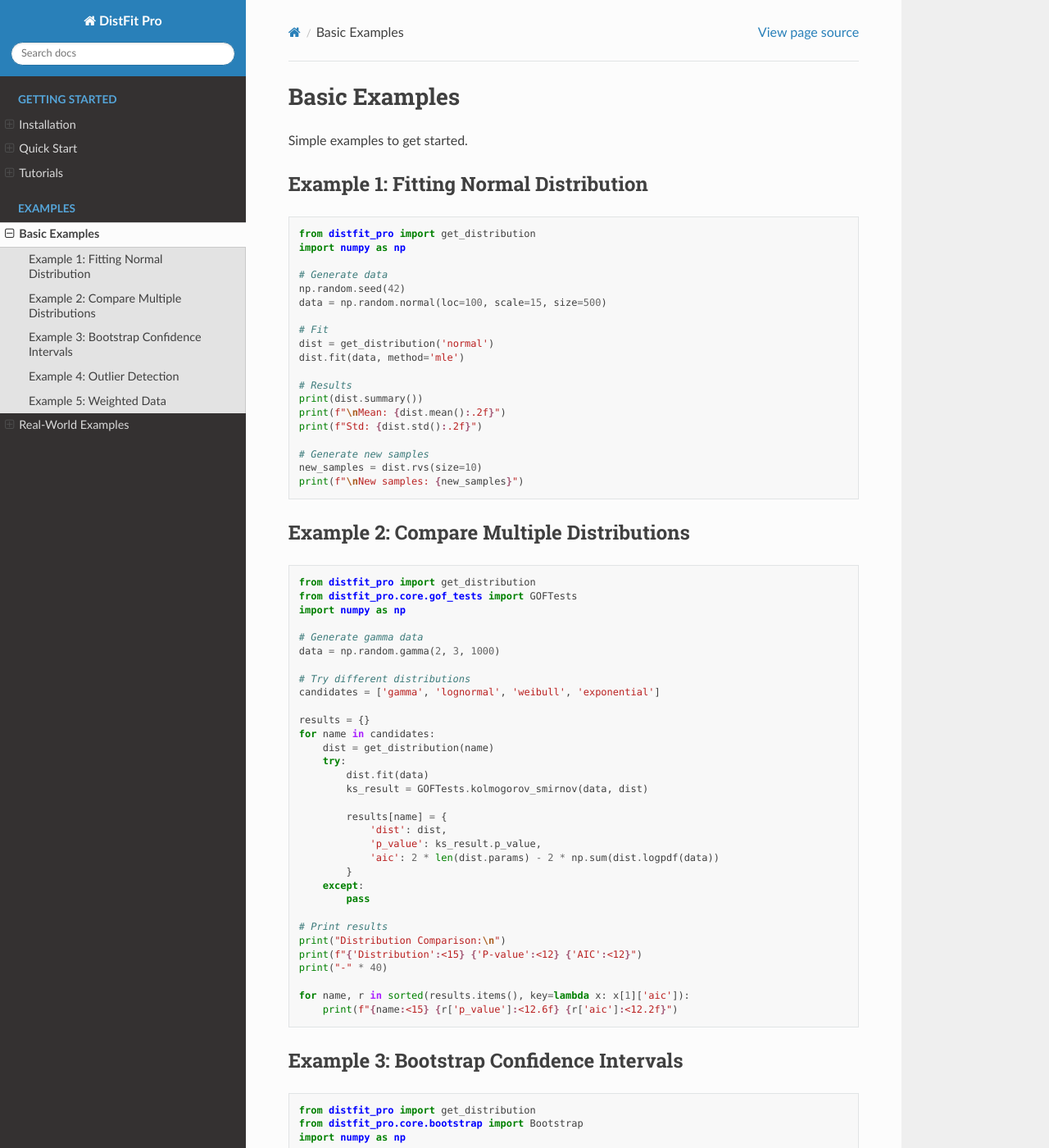
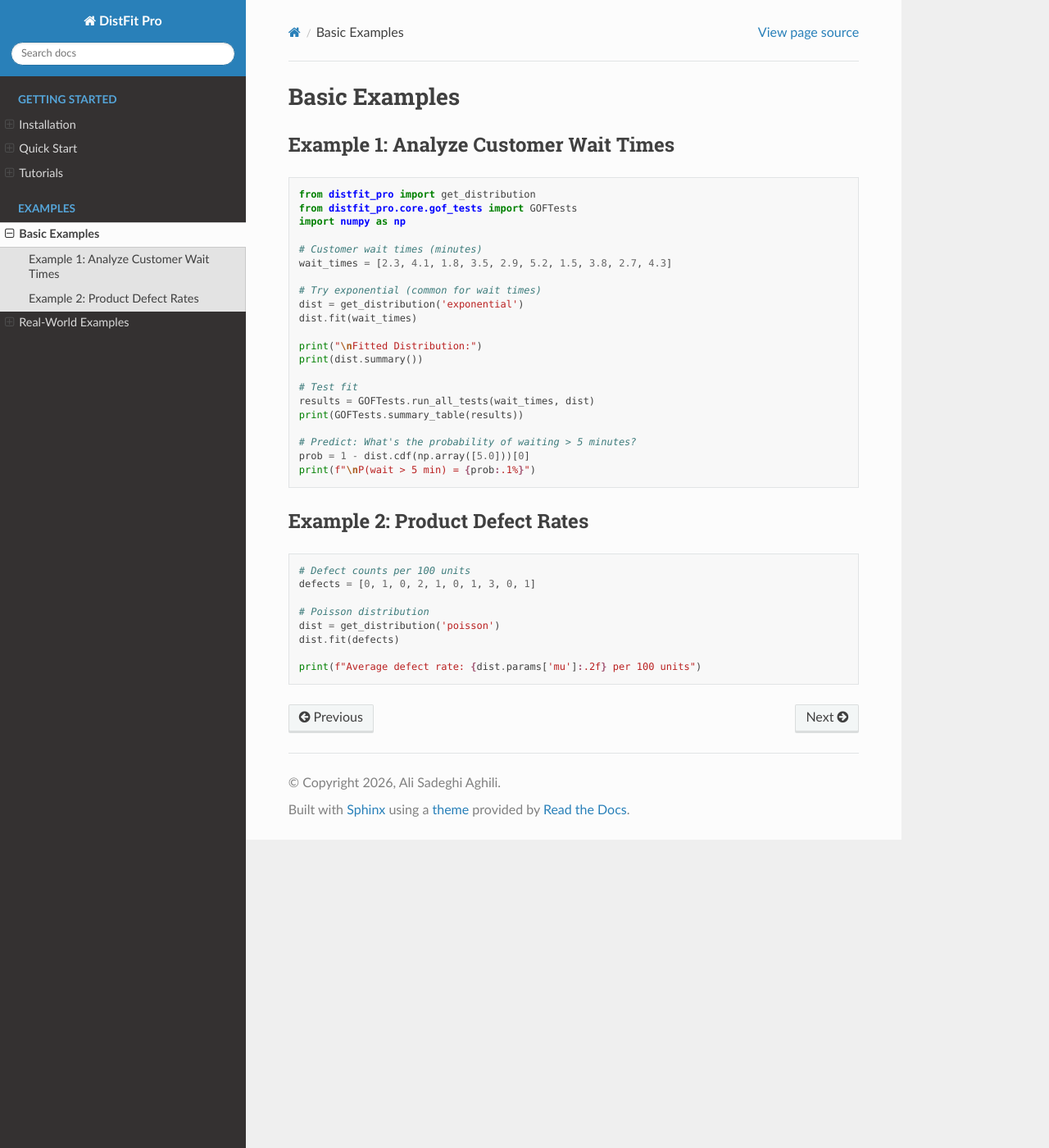
Before and after one commit to alisadeghiaghili/py-distfit-pro, a Sphinx documentation site: the page built from docs/source/examples/basic.rst, in a window 1280 px wide and 1400 px high. Shown: the whole window at 82% size. Built offline with Sphinx 7.4.7 and the Read the Docs theme 3.1.0, drawn with Linux system fonts in a browser that asks for light colours; pages that are not in the unit, such as notebooks, are missing from menus; some of the changed text lies outside the part shown.

Commit message:
add real-world example

```diff
--- a/docs/source/examples/basic.rst
+++ b/docs/source/examples/basic.rst
@@ -1,35 +1,8 @@
 Basic Examples
 ==============
 
-Simple examples to get started.
-
-Example 1: Fitting Normal Distribution
+Example 1: Analyze Customer Wait Times
 ---------------------------------------
-
-.. code-block:: python
-
-    from distfit_pro import get_distribution
-    import numpy as np
-
-    # Generate data
-    np.random.seed(42)
-    data = np.random.normal(loc=100, scale=15, size=500)
-
-    # Fit
-    dist = get_distribution('normal')
-    dist.fit(data, method='mle')
-
-    # Results
-    print(dist.summary())
-    print(f"\nMean: {dist.mean():.2f}")
-    print(f"Std: {dist.std():.2f}")
-
-    # Generate new samples
-    new_samples = dist.rvs(size=10)
-    print(f"\nNew samples: {new_samples}")
-
-Example 2: Compare Multiple Distributions
-------------------------------------------
 
 .. code-block:: python
 
@@ -37,132 +10,34 @@ Example 2: Compare Multiple Distributions
     from distfit_pro.core.gof_tests import GOFTests
     import numpy as np
 
-    # Generate gamma data
-    data = np.random.gamma(2, 3, 1000)
+    # Customer wait times (minutes)
+    wait_times = [2.3, 4.1, 1.8, 3.5, 2.9, 5.2, 1.5, 3.8, 2.7, 4.3]
 
-    # Try different distributions
-    candidates = ['gamma', 'lognormal', 'weibull', 'exponential']
+    # Try exponential (common for wait times)
+    dist = get_distribution('exponential')
+    dist.fit(wait_times)
 
-    results = {}
-    for name in candidates:
-        dist = get_distribution(name)
-        try:
-            dist.fit(data)
-            ks_result = GOFTests.kolmogorov_smirnov(data, dist)
+    print("\nFitted Distribution:")
+    print(dist.summary())
 
-            results[name] = {
-                'dist': dist,
-                'p_value': ks_result.p_value,
-                'aic': 2 * len(dist.params) - 2 * np.sum(dist.logpdf(data))
-            }
-        except:
-            pass
+    # Test fit
+    results = GOFTests.run_all_tests(wait_times, dist)
+    print(GOFTests.summary_table(results))
 
-    # Print results
-    print("Distribution Comparison:\n")
-    print(f"{'Distribution':<15} {'P-value':<12} {'AIC':<12}")
-    print("-" * 40)
+    # Predict: What's the probability of waiting > 5 minutes?
+    prob = 1 - dist.cdf(np.array([5.0]))[0]
+    print(f"\nP(wait > 5 min) = {prob:.1%}")
 
-    for name, r in sorted(results.items(), key=lambda x: x[1]['aic']):
-        print(f"{name:<15} {r['p_value']:<12.6f} {r['aic']:<12.2f}")
-
-Example 3: Bootstrap Confidence Intervals
-------------------------------------------
+Example 2: Product Defect Rates
+--------------------------------
 
 .. code-block:: python
 
-    from distfit_pro import get_distribution
-    from distfit_pro.core.bootstrap import Bootstrap
-    import numpy as np
+    # Defect counts per 100 units
+    defects = [0, 1, 0, 2, 1, 0, 1, 3, 0, 1]
 
-    # Small sample (where bootstrap helps!)
-    data = np.random.normal(50, 10, 30)
+    # Poisson distribution
+    dist = get_distribution('poisson')
+    dist.fit(defects)
 
-    # Fit
-    dist = get_distribution('normal')
-    dist.fit(data)
-
-    # Bootstrap CI
-    ci_results = Bootstrap.nonparametric(
-        data=data,
-        distribution=dist,
-        n_bootstrap=2000,
-        confidence_level=0.95,
-        n_jobs=-1
-    )
-
-    # Report
-    print("Parameter Estimates with 95% CI:\n")
-    for param, result in ci_results.items():
-        print(f"{param}:")
-        print(f"  Point estimate: {result.estimate:.4f}")
-        print(f"  95% CI: [{result.ci_lower:.4f}, {result.ci_upper:.4f}]")
-        print(f"  Width: {result.ci_upper - result.ci_lower:.4f}\n")
-
-Example 4: Outlier Detection
------------------------------
-
-.. code-block:: python
-
-    from distfit_pro import get_distribution
-    from distfit_pro.core.diagnostics import Diagnostics
-    import numpy as np
-
-    # Data with outliers
-    np.random.seed(42)
-    clean_data = np.random.normal(100, 10, 95)
-    outliers = np.array([150, 155, 160, 45, 40])  # 5 outliers
-    data = np.concatenate([clean_data, outliers])
-
-    # Fit
-    dist = get_distribution('normal')
-    dist.fit(data)
-
-    # Detect outliers
-    outliers_detected = Diagnostics.detect_outliers(
-        data=data,
-        distribution=dist,
-        method='zscore',
-        threshold=3
-    )
-
-    print(f"Outliers detected: {len(outliers_detected.outlier_indices)}")
-    print(f"Indices: {outliers_detected.outlier_indices}")
-    print(f"Values: {data[outliers_detected.outlier_indices]}")
-
-Example 5: Weighted Data
-------------------------
-
-.. code-block:: python
-
-    from distfit_pro import get_distribution
-    from distfit_pro.core.weighted import WeightedFitting
-    import numpy as np
-
-    # Survey data with sampling weights
-    # Urban (70% of pop): 100 samples
-    # Rural (30% of pop): 100 samples
-
-    data_urban = np.random.normal(75, 12, 100)
-    data_rural = np.random.normal(65, 15, 100)
-
-    data = np.concatenate([data_urban, data_rural])
-    weights = np.concatenate([
-        np.ones(100) * 0.7,  # Urban weight
-        np.ones(100) * 0.3   # Rural weight
-    ])
-
-    # Weighted fit
-    dist = get_distribution('normal')
-    params = WeightedFitting.fit_weighted_mle(data, weights, dist)
-    dist.params = params
-    dist.fitted = True
-
-    # Compare
-    dist_unweighted = get_distribution('normal')
-    dist_unweighted.fit(data)
-
-    print("Weighted vs Unweighted:\n")
-    print(f"Weighted mean:   {params['loc']:.2f}")
-    print(f"Unweighted mean: {dist_unweighted.params['loc']:.2f}")
-    print(f"Difference:      {abs(params['loc'] - dist_unweighted.params['loc']):.2f}")
+    print(f"Average defect rate: {dist.params['mu']:.2f} per 100 units")
```
